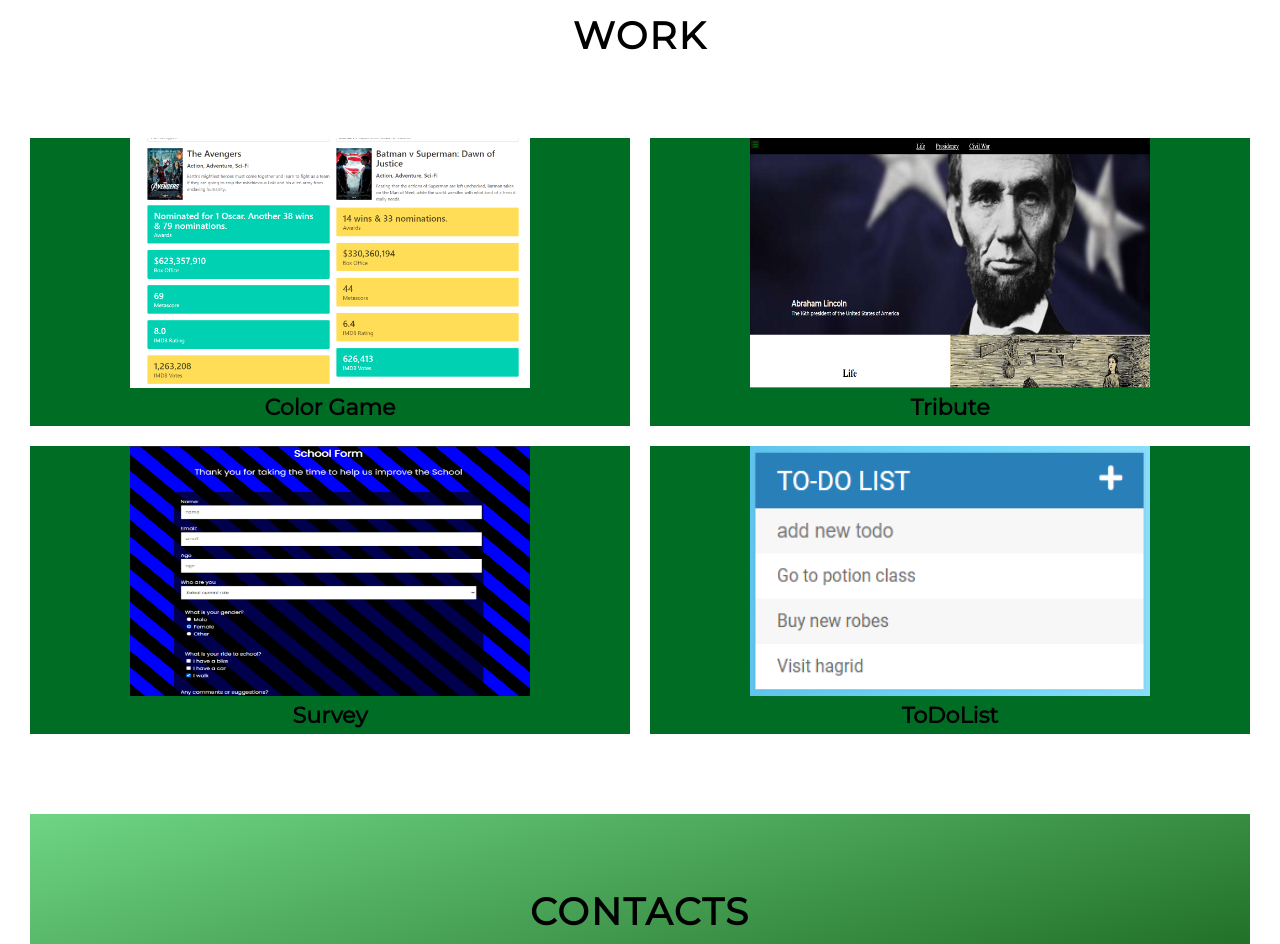
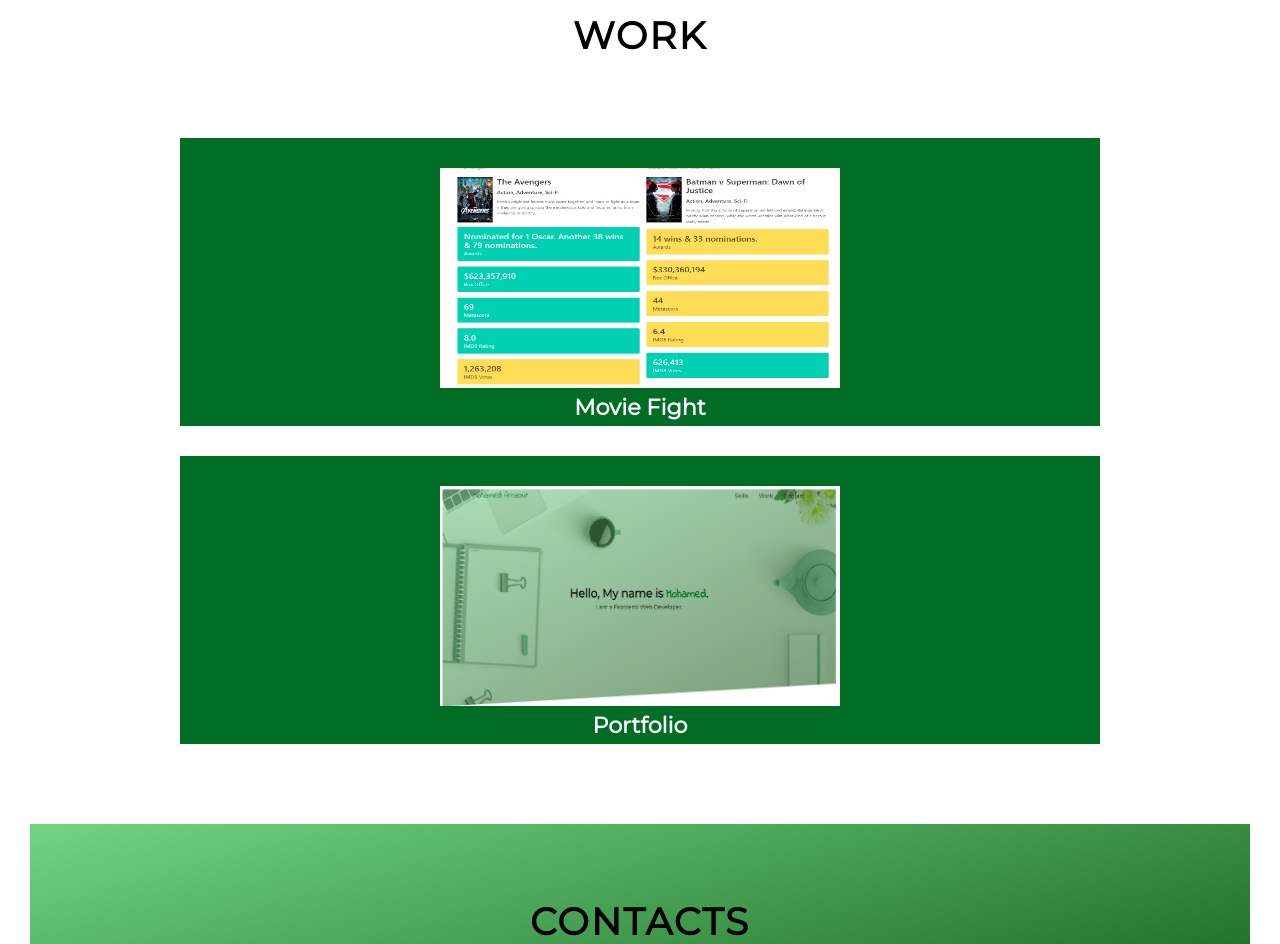
Before and after one commit to mohamedarnaout/portfolio, a website: page index.html in a window 1280 px wide. Shown: the part 1900-2844 px from the top of the page. Drawn offline with Linux system fonts and the light colour scheme.

Commit message:
added projects

```diff
--- a/index.html
+++ b/index.html
@@ -93,25 +93,13 @@
           <div class="project__item">
             <a href="https://cranky-keller-09def9.netlify.app/" target="_blank">
               <img src="pics/movieProject.PNG" alt="" class="project-pic" />
-              <h3>Color Game</h3></a
+              <h3>Movie Fight</h3></a
             >
           </div>
           <div class="project__item">
-            <a href="#" target="_blank">
-              <img src="pics/tribute.PNG" alt="" class="project-pic" />
-              <h3>Tribute</h3></a
-            >
-          </div>
-          <div class="project__item">
-            <a href="#" target="_blank">
-              <img src="pics/survey.PNG" alt="" class="project-pic" />
-              <h3>Survey</h3></a
-            >
-          </div>
-          <div class="project__item">
-            <a href="#" target="_blank">
-              <img src="pics/todo.PNG" alt="" class="project-pic" />
-              <h3>ToDoList</h3></a
+            <a href="https://mohamedarnaout.com/" target="_blank">
+              <img src="pics/portfolio.PNG" alt="" class="project-pic" />
+              <h3>Portfolio</h3></a
             >
           </div>
         </div>
--- a/sass/layout/_projects.scss
+++ b/sass/layout/_projects.scss
@@ -1,12 +1,16 @@
 .project {
+  padding: 0 15rem;
   height: auto;
   &__grid {
     display: grid;
-    grid-template-columns: repeat(auto-fit, minmax(40rem, 1fr));
-    grid-gap: 2rem;
+    justify-content: center;
+    grid-template-columns: repeat(auto-fill, minmax(40rem, 1fr));
+    grid-column-gap: 30rem;
+    grid-row-gap: 3rem;
     text-align: center;
   }
   &-pic {
+    padding-top: 3rem;
     width: 40rem;
     height: 25rem;
   }
@@ -16,7 +20,7 @@
     & a {
       font-size: 1.9rem;
       text-decoration: none;
-      color: #000;
+      color: $color-white;
     }
     &:hover {
       transform: translateY(-3px);
```
Also changed, not shown: css/style.css, pics/portfolio.PNG (added).
